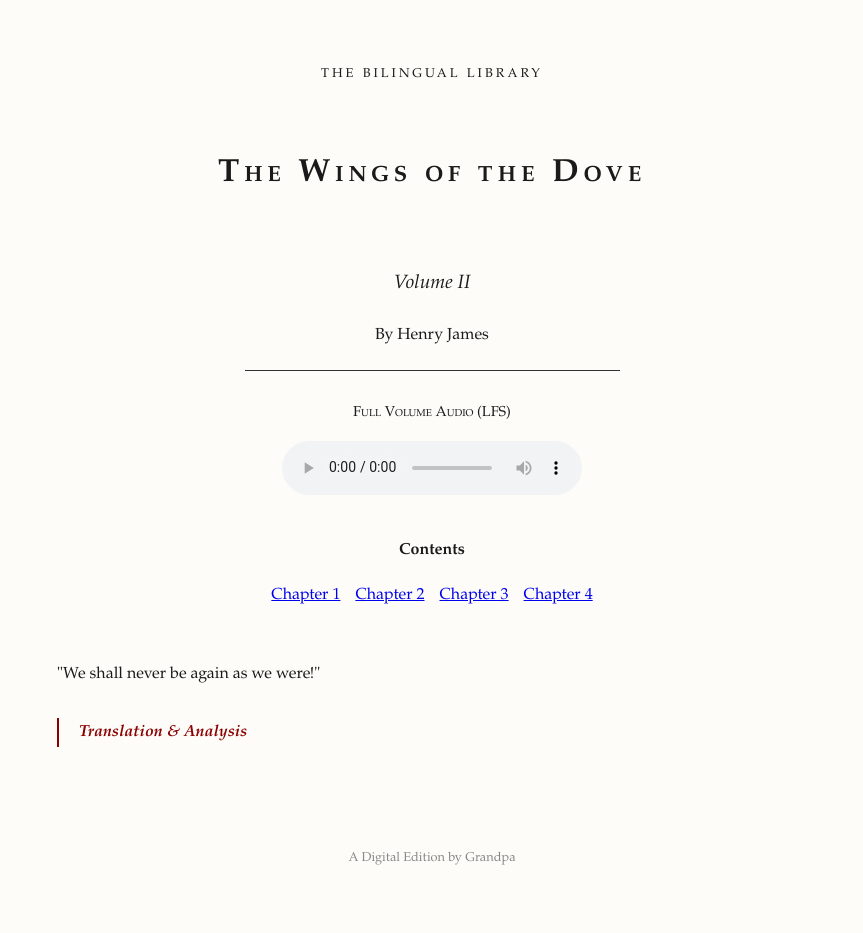
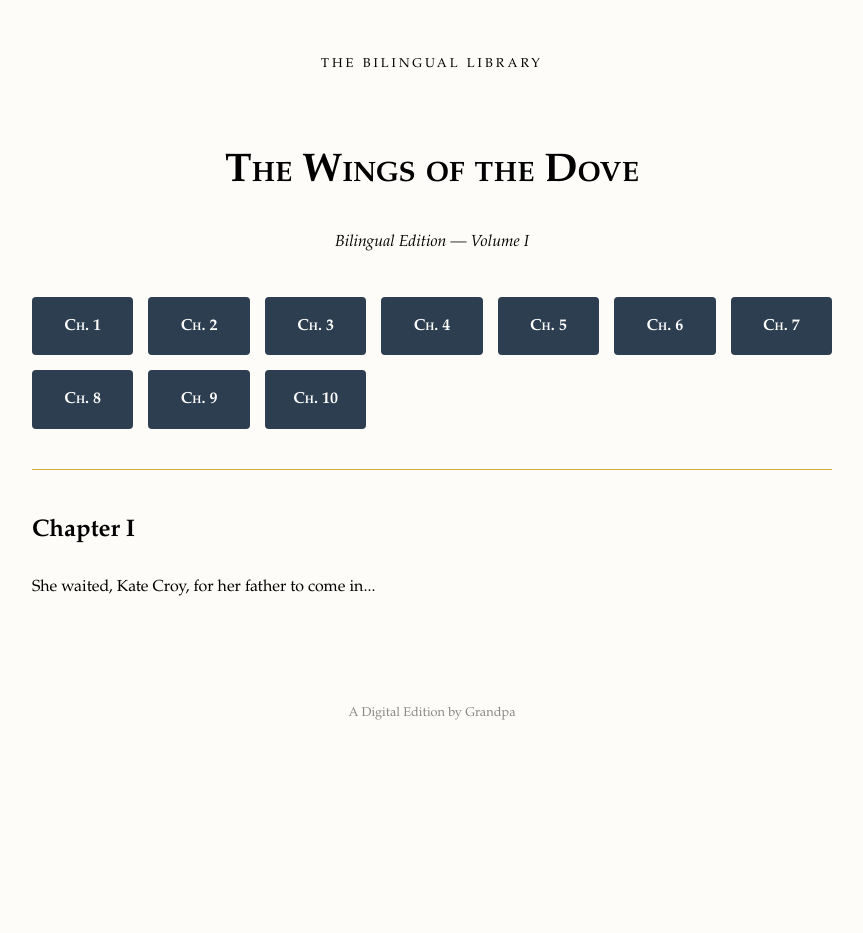
Before and after one commit to egilchri/wings_one, a Jekyll site: the page built from new_index.html, in a window 1280 px wide. Shown: the whole page, without its empty margins (208-1071 px from the left). Built offline with Jekyll 4.4.1, drawn with Linux system fonts in a browser that asks for light colours; after the commit the page ends 900 px from its top, so only the background shows below that.

Commit message:
Updated to Dante blue blocks and fixed navigation links

```diff
--- a/new_index.html
+++ b/new_index.html
@@ -1,41 +1,31 @@
 ---
 layout: new_default
-title: The Wings of the Dove - Volume I
+title: The Wings of the Dove - Dante Style
 ---
 
-<div class="frontispiece" style="text-align: center; margin-bottom: 50px;">
-    <h1 class="chapter-title">The Wings of the Dove</h1>
-    <p style="font-style: italic; font-size: 1.2em;">Volume II</p>
-    <p>By Henry James</p>
-    <hr style="width: 50%; margin: 20px auto; border: 0; border-top: 1px solid #333;">
+<div class="frontispiece">
+    <h1 class="frontispiece-title">The Wings of the Dove</h1>
+    <p style="text-align:center; font-style:italic;">Bilingual Edition — Volume I</p>
 
-    <div style="margin: 30px 0;">
-        <p style="font-variant: small-caps; font-size: 0.9em;">Full Volume Audio (LFS)</p>
-        <audio controls>
-            <source src="wings_two_all.mp3" type="audio/mpeg">
-            Your browser does not support the audio element.
-        </audio>
-    </div>
-
-    <nav style="margin-top: 30px;">
-        <p><strong>Contents</strong></p>
-        <div style="display: flex; flex-wrap: wrap; justify-content: center; gap: 15px;">
-            <a href="#calibre_link-1">Chapter 1</a>
-            <a href="#calibre_link-2">Chapter 2</a>
-            <a href="#calibre_link-3">Chapter 3</a>
-            <a href="#calibre_link-4">Chapter 4</a>
-            </div>
-    </nav>
+    <ul class="chapter-grid">
+        <li><a href="#chapter-1">Ch. 1</a></li>
+        <li><a href="#chapter-2">Ch. 2</a></li>
+        <li><a href="#chapter-3">Ch. 3</a></li>
+        <li><a href="#chapter-4">Ch. 4</a></li>
+        <li><a href="#chapter-5">Ch. 5</a></li>
+        <li><a href="#chapter-6">Ch. 6</a></li>
+        <li><a href="#chapter-7">Ch. 7</a></li>
+        <li><a href="#chapter-8">Ch. 8</a></li>
+        <li><a href="#chapter-9">Ch. 9</a></li>
+        <li><a href="#chapter-10">Ch. 10</a></li>
+    </ul>
 </div>
 
+<hr style="border: 0; border-top: 1px solid #d4af37; margin: 40px 0;">
+
 <div class="main-body">
+    <h2 id="chapter-1" class="chapter-title">Chapter I</h2>
     <div class="original-text">
-        <p class="calibre5">"We shall never be again as we were!"</p>
+        <p class="calibre5">She waited, Kate Croy, for her father to come in...</p>
     </div>
-    <details>
-        <summary class="calibre4">Translation & Analysis</summary>
-        <div class="translation-content">
-            <p class="calibre5"><i>"We will never be the same again!"</i></p>
-        </div>
-    </details>
     </div>
--- a/new_style.css
+++ b/new_style.css
@@ -1,33 +1,50 @@
-/* new_style.css */
-body {
-    background-color: #fdfcf8; /* A creamy, book-paper tint */
-    font-family: "Palatino", "Georgia", serif;
-    color: #1a1a1a;
-    line-height: 1.8; /* More whitespace between lines for readability */
-    max-width: 750px; /* Narrower column, like a physical book page */
-    margin: 0 auto;
-    padding: 50px 20px;
+/* Dante-Style Grid for Chapter Links */
+.chapter-grid {
+    display: grid;
+    grid-template-columns: repeat(auto-fill, minmax(100px, 1fr));
+    gap: 15px;
+    margin: 40px 0;
+    padding: 0;
+    list-style: none;
 }
 
-/* Make the headers look like a title page */
-h1 {
+.chapter-grid li a {
+    display: block;
+    background-color: #2c3e50; /* Deep Dante Blue */
+    color: #ffffff !important;
+    text-align: center;
+    padding: 15px 10px;
+    text-decoration: none;
     font-variant: small-caps;
-    text-align: center;
-    letter-spacing: 0.15em;
-    margin-bottom: 2em;
+    font-weight: bold;
+    border-radius: 4px;
+    transition: background 0.3s ease;
 }
 
-/* The "Illuminated" Translation Box */
-details {
-    margin: 30px 0;
-    border-left: 2px solid #8b0000; /* Deep red accent, like Dante's Inferno */
-    padding-left: 20px;
+.chapter-grid li a:hover {
+    background-color: #34495e;
+    box-shadow: 0 4px 8px rgba(0,0,0,0.2);
 }
 
-summary.calibre4 {
-    font-style: italic;
-    color: #8b0000;
-    cursor: pointer;
-    list-style: none;
-    font-weight: bold;
+/* Remove "Middle Portion" Clutter */
+.main-body {
+    padding-top: 0;
+    margin-top: 0;
 }
+
+/* Typography and Page Feel */
+body {
+    background-color: #fdfcf8;
+    font-family: "Palatino", "Georgia", serif;
+    max-width: 800px;
+    margin: 0 auto;
+    padding: 40px 20px;
+    line-height: 1.8;
+}
+
+h1.frontispiece-title {
+    text-align: center;
+    font-size: 2.5em;
+    font-variant: small-caps;
+    margin-bottom: 0.5em;
+}
```
